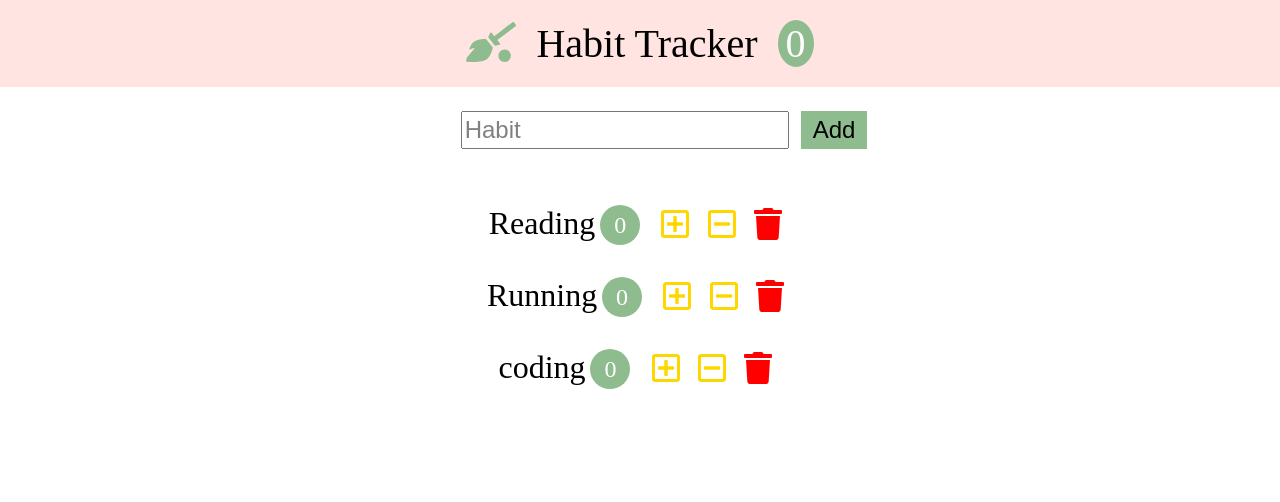
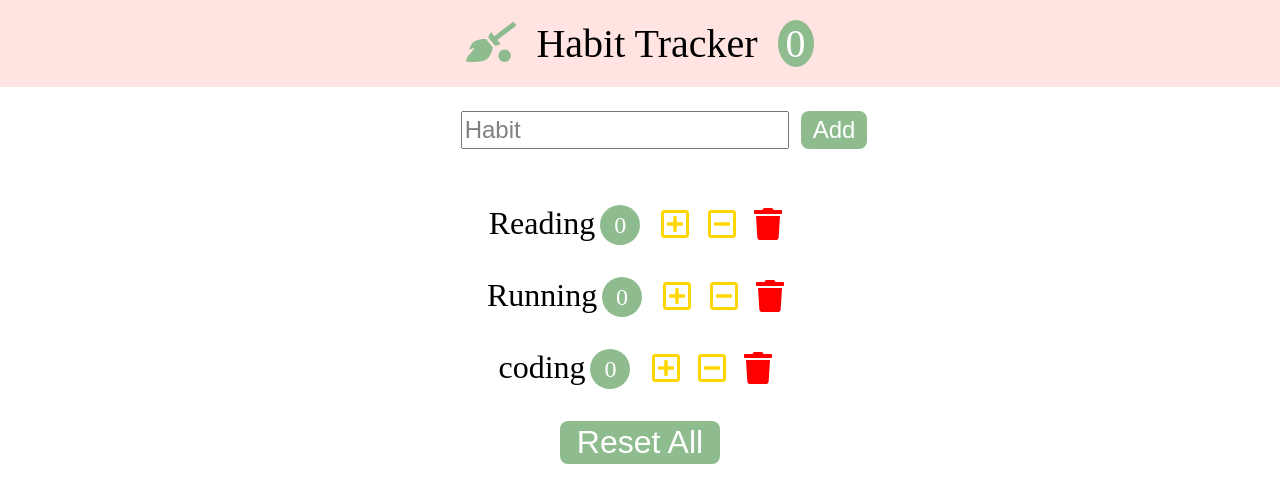
Before and after one commit to mynameisjisoo/habbit-tracker, a React (Create React App) app: page / in a window 1280 px wide. Shown: the top 502 px of the page. Built offline with nearby package versions, Linux system fonts and the light colour scheme.

Commit message:
Add reset button

```diff
--- a/src/App.css
+++ b/src/App.css
@@ -17,6 +17,7 @@ button {
   cursor: pointer;
 }
 
+/* navbar */
 .navbar {
   display: flex;
   justify-content: center;
@@ -44,6 +45,7 @@ button {
   flex-direction: column;
 }
 
+/* input field */
 .input {
   display: flex;
   justify-content: center;
@@ -61,10 +63,13 @@ button {
 .input__btn {
   font-size: 1.5rem;
   padding: 0.2em 0.5em;
+  border-radius: 0.5rem;
   margin-left: 0.5em;
   background-color: darkseagreen;
+  color: white;
 }
 
+/* habits */
 .habit {
   display: flex; /*수정함*/
   justify-self: center;
@@ -106,3 +111,14 @@ button {
   font-size: 2rem;
   color: red;
 }
+
+/* reset button */
+.reset {
+  font-size: 2rem;
+  width: 10rem;
+  padding: 0.2rem 1rem;
+  align-self: center;
+  background-color: darkseagreen;
+  color: white;
+  border-radius: 0.5rem;
+}
--- a/src/app.jsx
+++ b/src/app.jsx
@@ -18,6 +18,7 @@ class App extends Component {
         <body className='main'>
           <Input />
           <Habits />
+          <button className='reset'>Reset All</button>
         </body>
       </>
     );
```
